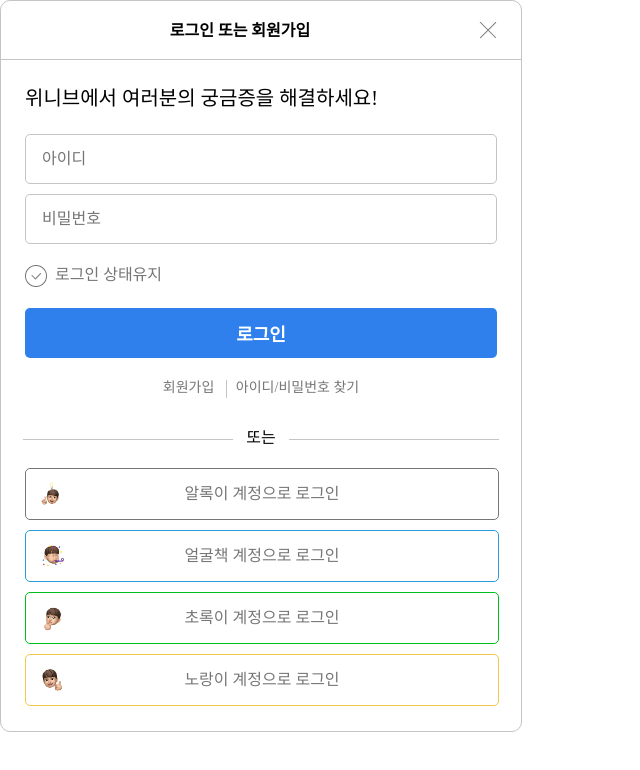
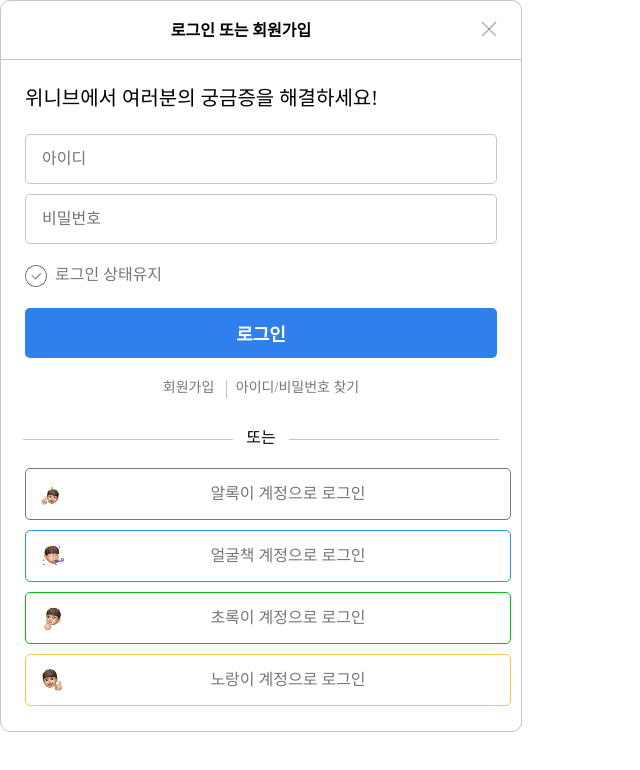
Before and after one commit to ssssssjay/Login-UI, a plain HTML site: page index.html in a window 1280 px wide. Shown: the whole page, without its empty margins (0-640 px from the left). Drawn offline with Linux system fonts and the light colour scheme; a web font is replaced by a local one.

Commit message:
Add files via upload

```diff
--- a/index.html
+++ b/index.html
@@ -12,7 +12,10 @@
     <div class="modal">
         <header class="tit">
             <h1 class="tit-desc">로그인 또는 회원가입</h1>
-            <img src="./close.png" alt="닫기버튼" class="btn-close">
+            <!-- 버튼이나 앵커태그가 더 나을듯? -->
+            <a href="#none" class="btn-close">
+                <img src="./close.png" alt="닫기버튼" class="btn-close">
+            </a>
         </header>
 
         <form class="login">
--- a/src/reset.css
+++ b/src/reset.css
@@ -46,3 +46,17 @@ table {
 	border-collapse: collapse;
 	border-spacing: 0;
 }
+
+/* reset */
+.txt-hide {
+    position: absolute;
+    clip: rect(0 0 0 0);
+    width: 1px;
+    height: 1px;
+    margin: -1px;
+    overflow: hidden;
+}
+img {
+    width: 100%;
+    vertical-align: top;
+}
--- a/src/style.css
+++ b/src/style.css
@@ -45,6 +45,8 @@ a {
 }
 
 .btn-close {
+    width: 16px;
+    height: 16px;
     float: right;
 }
 
@@ -154,19 +156,12 @@ a {
     background-color: #c4c4c4;
 
     vertical-align: middle;
-
-    /* position: absolute; */
-    /* top: 50%; */
 }
 .break::after {
     margin-left: 13px;
-
-    /* right: 13px; */
 }
 .break::before {
     margin-right: 13px;
-
-    /* left: 13px; */
 }
 
 /* out login */
@@ -186,9 +181,15 @@ a {
     /* box-sizing: border-box; */
     border-radius: 5px;
     text-align: center;
-    padding: 15px 0 15px 0;
+
+    /* 플롯레프트를 쓰니까 모냥새가 이상해서 패딩값과 라인하이트를 수정했습니다 */
+    /* 이렇게 플롯을 쓰는것이 맞을까요??? */
+    padding: 11px 0 11px 12px;
+    line-height: 28px;
 
     position: relative;
+
+    cursor: pointer;
 }
 .btn-out-login.google {
     border: 1px solid #767676;
@@ -211,14 +212,16 @@ a {
     width: 28px;
     height: 28px;
     background-size: 28px;
-    position: absolute;
-    top: 11px;
-    left: 12px;
+
+    float: left;
+
+    /* position: absolute; */
+    /* top: 11px; */
+    /* left: 12px; */
 }
 .btn-out-login.google::before {
     background-image: url(./1.png);
 }
-
 .btn-out-login.facebook::before {
     background-image: url(./2.png);
 }
```
Also changed, not shown: src/Group.png (added), src/font/SpoqaHanSansNeo-Bold.woff (added), src/font/SpoqaHanSansNeo-Medium.woff (added), src/font/SpoqaHanSansNeo-Regular.woff (added).
